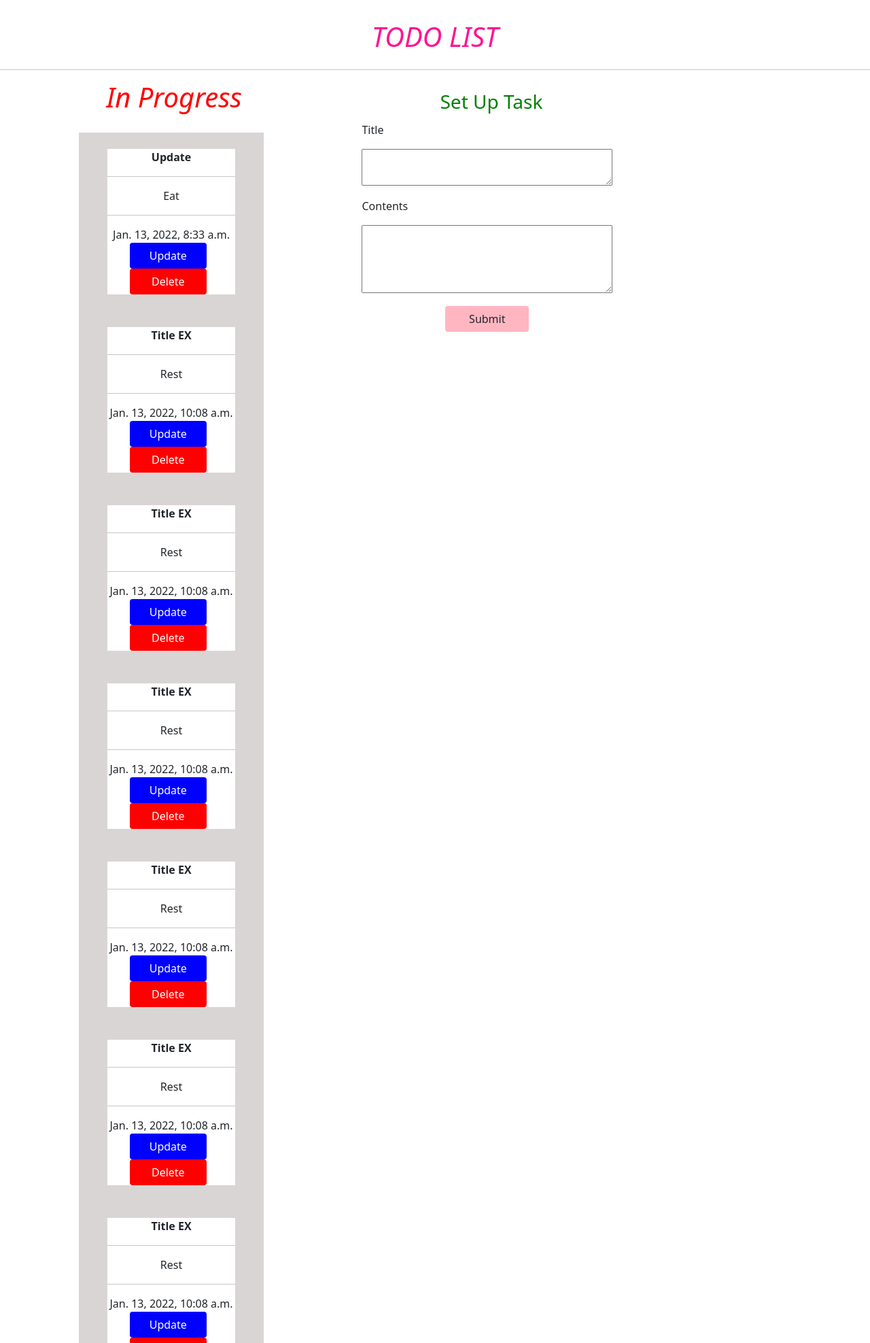
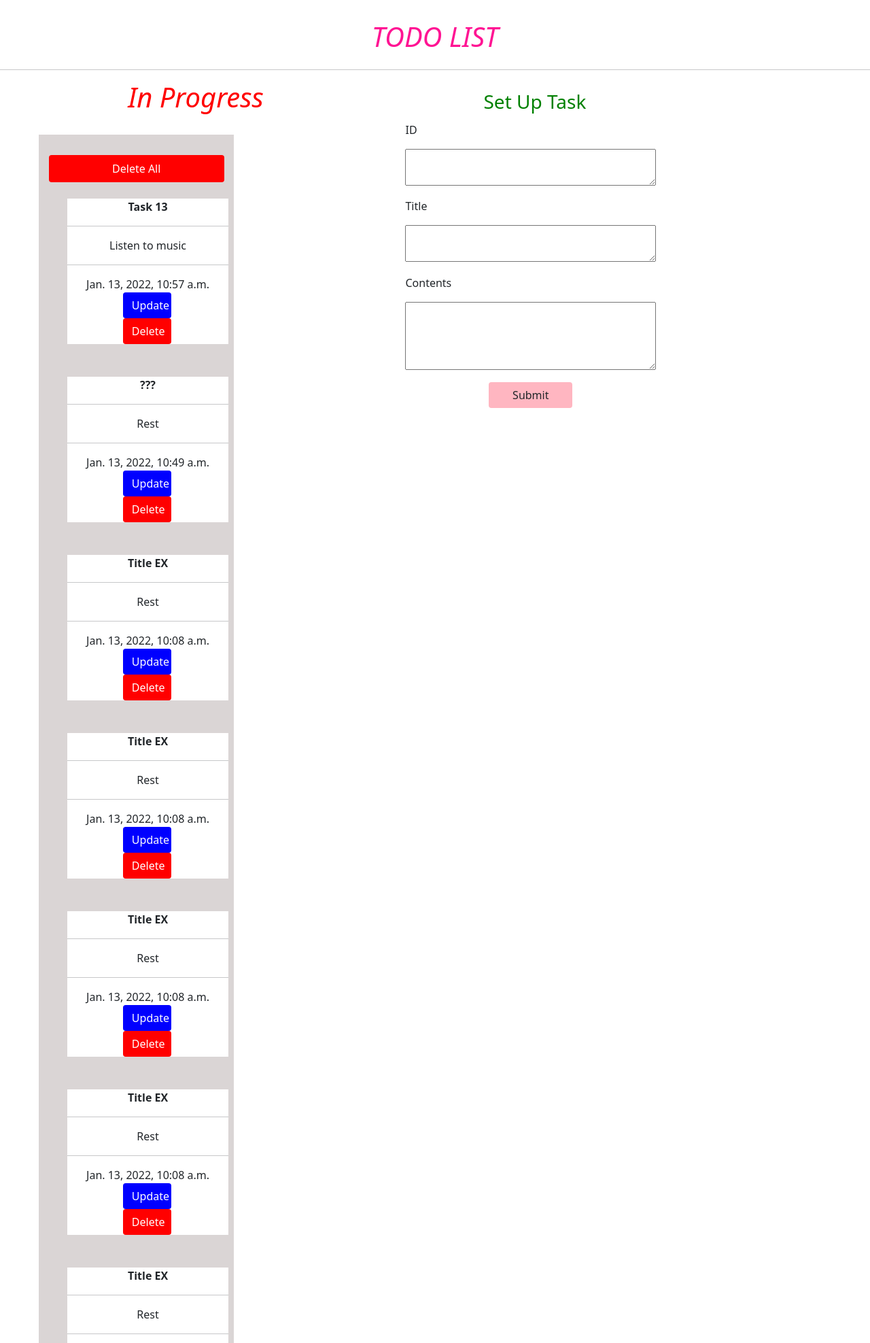
Before and after one commit to VanVuHoang/todo, a Django app: page /todosite/ in a window 1280 px wide. Shown: the top 1975 px of the page at 68% size. Run offline with Django 3.2, Linux system fonts and the light colour scheme; data comes from the database, SQL or seed files in the repository; both versions use the stored data as it was before the commit; some libraries are stand-ins or nearby versions.

Commit message:
Cap nhat

```diff
--- a/todosite/static/home/todowebsite.css
+++ b/todosite/static/home/todowebsite.css
@@ -5,7 +5,7 @@
     background-color: none;
 }
 .TodoDiv1-1{
-    width: 40%;
+    width: 45%;
     float: left;
 }
 .TodoDiv1-2{
@@ -38,8 +38,9 @@
     color: red;
 }
 #StyleTaskList{
-    padding-left: 25%;
+    padding-left: 12%;
     margin-top: 4%;
+    width: 500px;
 }
 #BGColor_218_213_213{
     background-color: rgb(218, 213, 213);
@@ -49,17 +50,19 @@
     margin-left: 30px;
     margin-right: 30px;
     background-color: white;
-    /* background-image: url(static/home/img/paperwall1.jpg); */
+    width: 90%;
 }
 #UpdateButton{
     background-color: blue;
-    width: 60%;
+    width: 30%;
     height: 4%;
-    margin-left: -5%;
+    margin-left: -1%;
+    display: inline-block;
 }
 #DeleteButton{
     background-color: red;
-    width: 60%;
+    width: 30%;
     height: 4%;
-    margin-left: -5%;
+    margin-left: -1%;
+    display: inline-block;
 }
--- a/todosite/templates/pages/todowebsite.html
+++ b/todosite/templates/pages/todowebsite.html
@@ -19,6 +19,10 @@
             </center>
             <div class="row" id="StyleTaskList">
                 <div class="col-md-8" id="BGColor_218_213_213">
+                    <form action="/delall/">
+                        <center><button type="submit" style="background-color: red; width: 258px; height: 40px; margin-top: 30px;"
+                        class="btn btn-default"><span style="color: white;">Delete All</span></button></center>
+                    </form>
                     {% for task in task_list %}
                         <br/>
                         <div id="StyleTaskCard">
@@ -53,6 +57,8 @@
             <form method="POST">
                 {% csrf_token %}
                 <center><h3 id="SetUpTitle">Set Up Task</h3></center>
+                <p id="SetUpPara">ID</p>
+                <textarea id="SetUpTextArea" name="id"></textarea>
                 <p id="SetUpPara">Title</p>
                 <textarea id="SetUpTextArea" name="title"></textarea>
                 <p id="SetUpPara">Contents</p>
--- a/todosite/urls.py
+++ b/todosite/urls.py
@@ -5,4 +5,5 @@
     path('todosite/', views.submit, name="todosite"),
     path('del/<int:item_id>', views.removetask, name="delete"),
     path('upd/<int:item_id>', views.updatetask, name="update"),
+    path('delall/', views.deleteall, name="deleteall"),
 ]
--- a/todosite/views.py
+++ b/todosite/views.py
@@ -9,7 +9,7 @@
 
 def submit(request):
     try:
-        task_list = Task.objects.all()
+        task_list = Task.objects.all().order_by('-date')
         if request.method == "POST":
             formtask = TaskForm(request.POST)
             if formtask.is_valid():
@@ -31,12 +31,12 @@
     return redirect('todosite')
 
 def updatetask(request, item_id):
-    # item = Task.objects.get(id=item_id)
-    # item.title = "Updated"
-    # item.save()
-    # return redirect('todosite')
-    subitem = "???"
     item = Task.objects.get(id=item_id)
-    item.title = subitem
+    item.title = "Updated"
     item.save()
     return redirect('todosite')
+
+def deleteall(request):
+    item = Task.objects.all()
+    item.delete()
+    return redirect('todosite')
```
Also changed, not shown: db.sqlite3, todosite/migrations/0008_task_custom_id.py (added), todosite/migrations/0009_remove_task_custom_id.py (added).
